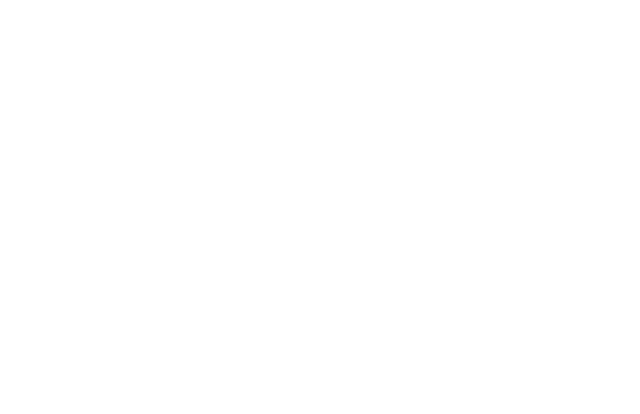
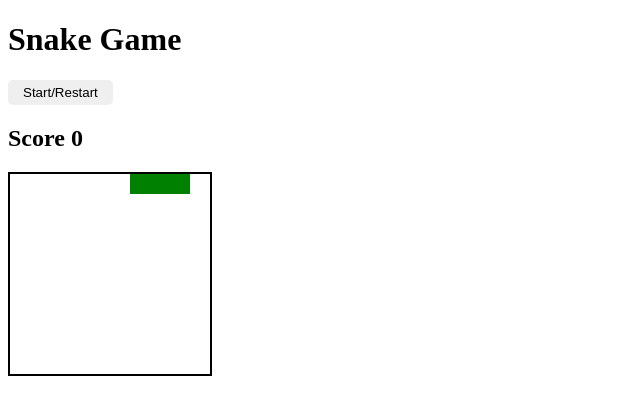
Before and after one commit to ByrnesByrnes/SnakeGame, a plain HTML site: page index.html in a window 1280 px wide. Shown: the whole page, without its empty margins (0-640 px from the left). Drawn offline with Linux system fonts and the light colour scheme.

Commit message:
Second Commit

```diff
--- a/index.html
+++ b/index.html
@@ -7,6 +7,10 @@
     <title>Snake Game</title>
 </head>
 <body>
+    <h1>Snake Game</h1>
+    <button id="start">Start/Restart</button>
+    <h2>Score <span id="score">0</span></h2>
+    <div class="grid"></div>
     <script src="javascript.js"></script>
 </body>
 </html>
--- a/javascript.js
+++ b/javascript.js
@@ -0,0 +1,34 @@
+const grid = document.querySelector(".grid")
+const startButton = document.getElementById("start")
+const score = document.getElementById("score")
+
+let squares = []
+let currentSnake = [2,1,0]
+let direction = 1
+
+function createGrid() {
+    for (let i = 0; i < 100; i++ ) {
+
+        const square = document.createElement("div")
+        square.classList.add("square")
+        grid.appendChild(square)
+
+        squares.push(square)
+    }
+}
+
+createGrid()
+
+currentSnake.forEach(index => squares[index].classList.add("snake"))
+
+function move() {
+    const tail = currentSnake.pop()
+    squares[tail].classList.remove("snake")
+
+    currentSnake.unshift(currentSnake[0] + direction)
+    squares[currentSnake[0]].classList.add("snake")
+}
+
+move()
+
+setInterval(move, 1000)
--- a/styles.css
+++ b/styles.css
@@ -0,0 +1,27 @@
+html, body {
+    margin: 10;
+    padding: 10;
+}
+
+.grid {
+    display: flex;
+    flex-wrap: wrap;
+    width: 200px;
+    height: 200px;
+    border: solid 2px black;
+}
+
+.square {
+    width: 20px;
+    height: 20px;
+}
+
+.snake {
+    background-color: green;
+}
+
+button {
+    border: none;
+    border-radius: 5px;
+    padding: 5px 15px;
+}
```
Also changed, not shown: readme.txt.
